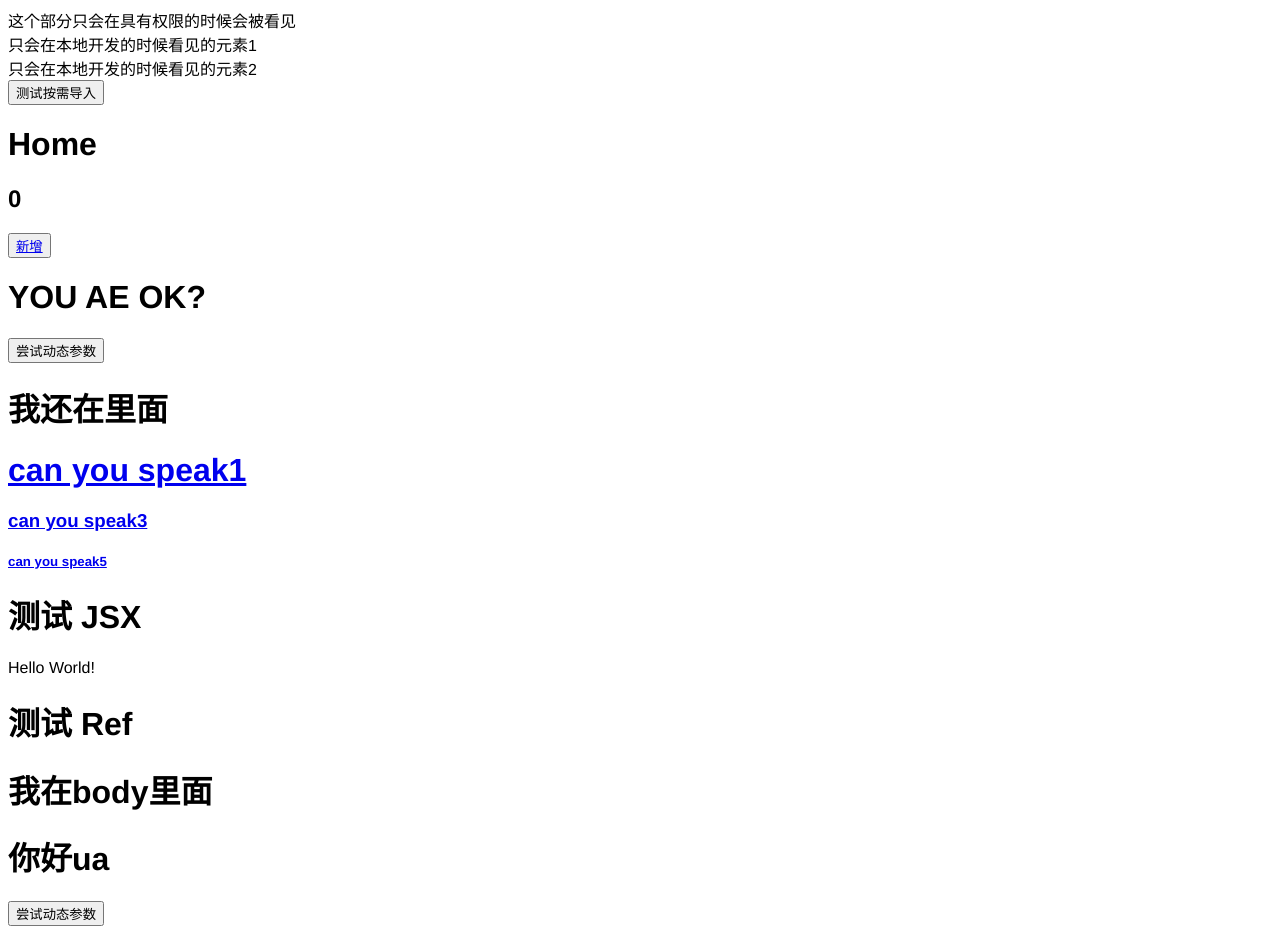
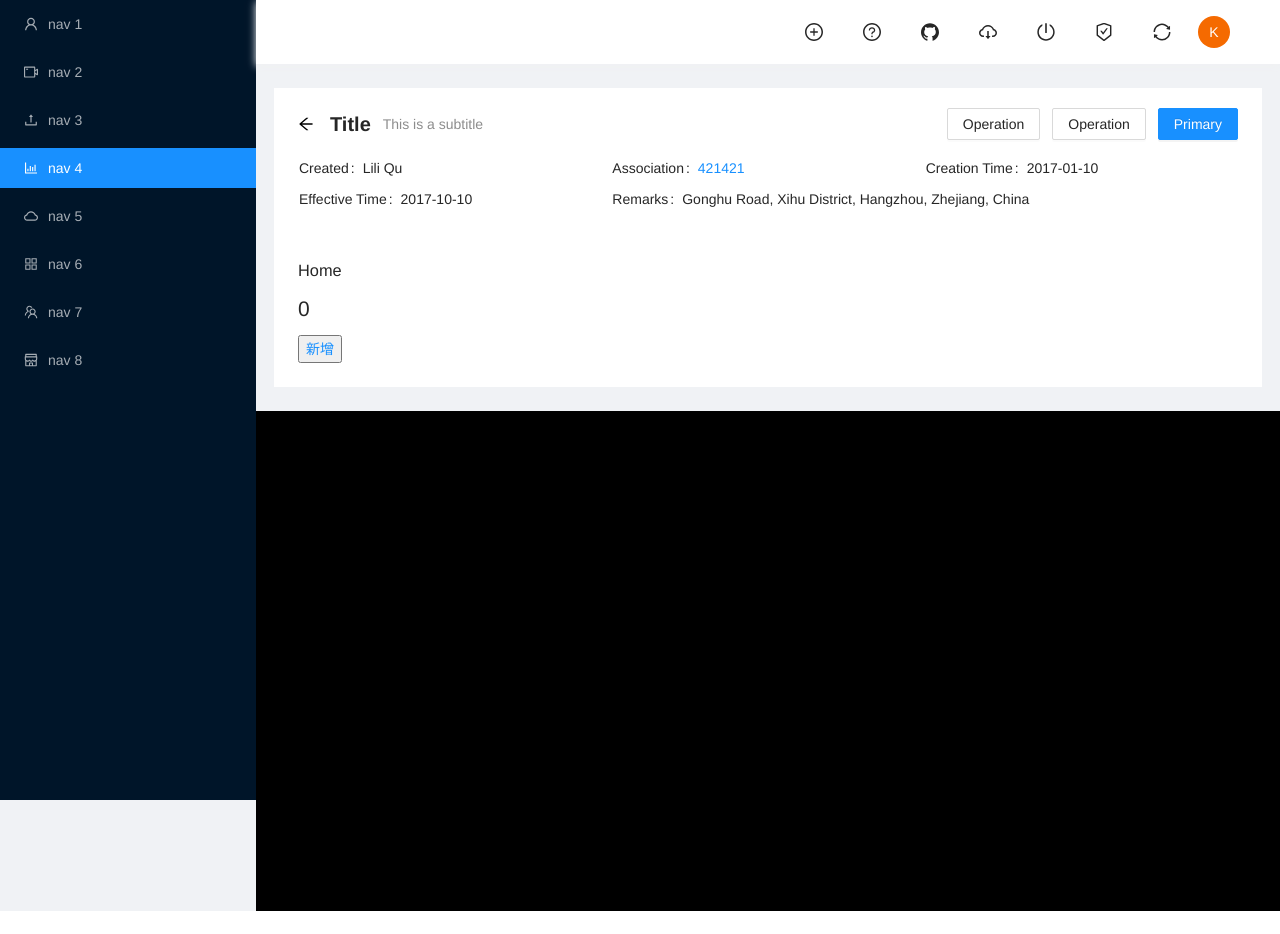
Before and after one commit to PARISHAPPYTIME/vue3-antd-admin-template, a Vue app: page /#/login in a window 1280 px wide. After the commit the page ends 911 px from the top, so only its background shows below. Built offline with nearby package versions, Linux system fonts and the light colour scheme.

Commit message:
搭建基础的ui样式模板

```diff
--- a/src/App.vue
+++ b/src/App.vue
@@ -1,42 +1,42 @@
 <script setup lang="ts">
-import { Button } from 'ant-design-vue'
-import { ref, onBeforeUpdate, watchEffect } from 'vue'
-// import type { InstanceType } from 'vue'
+// import { Button } from 'ant-design-vue'
+// import { ref, onBeforeUpdate, watchEffect } from 'vue'
+// // import type { InstanceType } from 'vue'
 
-import HelloWorld from '@/components/HelloWorld.vue'
-import TestTeleport from '@/components/TestTeleport.vue'
-import TestH from '@/components/TestH.vue'
-import TestJsx from '@/components/TestJsx'
-import TestFunctional from '@/components/TestFunctional'
-import TestRef from '@/components/TestRef.vue'
+// import HelloWorld from '@/components/HelloWorld.vue'
+// import TestTeleport from '@/components/TestTeleport.vue'
+// import TestH from '@/components/TestH.vue'
+// import TestJsx from '@/components/TestJsx'
+// import TestFunctional from '@/components/TestFunctional'
+// import TestRef from '@/components/TestRef.vue'
 
-// const list = reactive([1, 2, 3]);
-const divs = ref<any[]>([])
+// // const list = reactive([1, 2, 3]);
+// const divs = ref<any[]>([])
 
-// 确保在每次更新之前重置ref
-onBeforeUpdate(() => {
-    console.log(divs.value)
-    divs.value = []
-})
+// // 确保在每次更新之前重置ref
+// onBeforeUpdate(() => {
+//     console.log(divs.value)
+//     divs.value = []
+// })
 
-const showCode = (id: number, value: string) => {
-    // list.splice(1, 1)
-    console.log(id, value)
-}
+// const showCode = (id: number, value: string) => {
+//     // list.splice(1, 1)
+//     console.log(id, value)
+// }
 
-const root = ref<InstanceType<typeof HelloWorld>>()
-const testRef = ref<InstanceType<typeof TestRef>>()
+// const root = ref<InstanceType<typeof HelloWorld>>()
+// const testRef = ref<InstanceType<typeof TestRef>>()
 
-watchEffect(
-    () => {
-        console.log(root.value?.onNest?.('2')) // => <div>This is a root element</div>
-        console.log(root.value)
-        console.log(testRef.value?.isSuccess('123'))
-        console.log(testRef.value?.name)
-    },
-    // 在组件渲染之后执行副作用函数
-    { flush: 'post' },
-)
+// watchEffect(
+//     () => {
+//         console.log(root.value?.onNest?.('2')) // => <div>This is a root element</div>
+//         console.log(root.value)
+//         console.log(testRef.value?.isSuccess('123'))
+//         console.log(testRef.value?.name)
+//     },
+//     // 在组件渲染之后执行副作用函数
+//     { flush: 'post' },
+// )
 
 // 解析指令
 // const Permission = resolveDirective('permission');
@@ -46,7 +46,8 @@ watchEffect(
 </script>
 
 <template>
-    <div v-permission="['1826709444']">这个部分只会在具有权限的时候会被看见</div>
+    <router-view />
+    <!-- <div v-permission="['1826709444']">这个部分只会在具有权限的时候会被看见</div>
     <div v-localhost>只会在本地开发的时候看见的元素1</div>
     <div v-localhost="false">只会在本地开发的时候看见的元素2</div>
     <Button>测试按需导入</Button>
@@ -60,7 +61,7 @@ watchEffect(
     <test-functional label="h1">
         <h1>1111</h1>
     </test-functional>
-    <TestRef />
+    <TestRef /> -->
 </template>
 
 <style>
--- /dev/null
+++ b/src/components/icon-next/index.vue
@@ -0,0 +1,31 @@
+<script lang="ts">
+import { defineComponent } from 'vue'
+export default defineComponent({})
+</script>
+
+<template>
+    <div class="app-icon">
+        <slot></slot>
+    </div>
+</template>
+
+<style lang="less" scoped>
+.app-icon {
+    width: 44px;
+    height: 44px;
+    border-radius: 100px;
+    display: inline-flex;
+    justify-content: center;
+    align-items: center;
+    font-size: 18px;
+    transition: all 0.25s;
+    cursor: pointer;
+    &:hover {
+        background-color: rgb(230, 230, 230);
+    }
+}
+
+.app-icon + .app-icon {
+    margin-left: 14px;
+}
+</style>
--- /dev/null
+++ b/src/layout/index.less
@@ -0,0 +1,20 @@
+.app-layout-header {
+    background-color: white !important;
+    padding: 0;
+    position: sticky;
+    z-index: 100;
+    top: 0;
+    display: flex;
+    align-items: center;
+    justify-content: flex-end;
+    box-shadow: 0 2px 8px #f0f1f2;
+}
+
+.app-layout-footer {
+    min-height: 500px;
+    background-color: #000 !important;
+}
+
+.app-layout-content {
+    padding: 24px;
+}
--- /dev/null
+++ b/src/layout/index.vue
@@ -0,0 +1,161 @@
+<script lang="ts">
+import {
+    UserOutlined,
+    VideoCameraOutlined,
+    UploadOutlined,
+    BarChartOutlined,
+    CloudOutlined,
+    AppstoreOutlined,
+    TeamOutlined,
+    ShopOutlined,
+    PlusCircleOutlined,
+    QuestionCircleOutlined,
+    GithubOutlined,
+    CloudDownloadOutlined,
+    PoweroffOutlined,
+    SafetyCertificateOutlined,
+    SyncOutlined,
+} from '@ant-design/icons-vue'
+import IconNext from '@/components/icon-next/index.vue'
+import { defineComponent, ref } from 'vue'
+import './index.less'
+export default defineComponent({
+    components: {
+        UserOutlined,
+        VideoCameraOutlined,
+        UploadOutlined,
+        BarChartOutlined,
+        CloudOutlined,
+        AppstoreOutlined,
+        TeamOutlined,
+        ShopOutlined,
+        PlusCircleOutlined,
+        QuestionCircleOutlined,
+        GithubOutlined,
+        CloudDownloadOutlined,
+        PoweroffOutlined,
+        SafetyCertificateOutlined,
+        SyncOutlined,
+        IconNext,
+    },
+    setup() {
+        return {
+            selectedKeys: ref(['4']),
+        }
+    },
+})
+</script>
+
+<template>
+    <a-layout>
+        <a-layout-sider
+            :width="256"
+            :style="{
+                overflow: 'auto',
+                height: '100vh',
+                position: 'fixed',
+                left: 0,
+            }"
+        >
+            <div class="logo"></div>
+            <a-menu theme="dark" mode="inline" v-model:selectedKeys="selectedKeys">
+                <a-menu-item key="1">
+                    <user-outlined />
+                    <span class="nav-text">nav 1</span>
+                </a-menu-item>
+                <a-menu-item key="2">
+                    <video-camera-outlined />
+                    <span class="nav-text">nav 2</span>
+                </a-menu-item>
+                <a-menu-item key="3">
+                    <upload-outlined />
+                    <span class="nav-text">nav 3</span>
+                </a-menu-item>
+                <a-menu-item key="4">
+                    <bar-chart-outlined />
+                    <span class="nav-text">nav 4</span>
+                </a-menu-item>
+                <a-menu-item key="5">
+                    <cloud-outlined />
+                    <span class="nav-text">nav 5</span>
+                </a-menu-item>
+                <a-menu-item key="6">
+                    <appstore-outlined />
+                    <span class="nav-text">nav 6</span>
+                </a-menu-item>
+                <a-menu-item key="7">
+                    <team-outlined />
+                    <span class="nav-text">nav 7</span>
+                </a-menu-item>
+                <a-menu-item key="8">
+                    <shop-outlined />
+                    <span class="nav-text">nav 8</span>
+                </a-menu-item>
+            </a-menu>
+        </a-layout-sider>
+        <a-layout :style="{ marginLeft: '256px' }">
+            <a-layout-header class="app-layout-header">
+                <IconNext><PlusCircleOutlined /></IconNext>
+                <IconNext><QuestionCircleOutlined /></IconNext>
+                <IconNext><GithubOutlined /></IconNext>
+                <IconNext><CloudDownloadOutlined /></IconNext>
+                <IconNext><PoweroffOutlined /></IconNext>
+                <IconNext><SafetyCertificateOutlined /></IconNext>
+                <IconNext><SyncOutlined /></IconNext>
+                <a-avatar style="background-color: #f56a00; margin-left: 14px">K</a-avatar>
+            </a-layout-header>
+            <a-layout-content :style="{ margin: '24px 18px 24px', overflow: 'initial' }">
+                <div :style="{ background: '#fff' }">
+                    <a-page-header
+                        class="demo-page-header"
+                        title="Title"
+                        sub-title="This is a subtitle"
+                        @back="() => $router.go(-1)"
+                    >
+                        <template #extra>
+                            <a-button key="3">Operation</a-button>
+                            <a-button key="2">Operation</a-button>
+                            <a-button key="1" type="primary">Primary</a-button>
+                        </template>
+                        <a-descriptions size="small" :column="3">
+                            <a-descriptions-item label="Created">Lili Qu</a-descriptions-item>
+                            <a-descriptions-item label="Association">
+                                <a>421421</a>
+                            </a-descriptions-item>
+                            <a-descriptions-item label="Creation Time"
+                                >2017-01-10</a-descriptions-item
+                            >
+                            <a-descriptions-item label="Effective Time"
+                                >2017-10-10</a-descriptions-item
+                            >
+                            <a-descriptions-item label="Remarks">
+                                Gonghu Road, Xihu District, Hangzhou, Zhejiang, China
+                            </a-descriptions-item>
+                        </a-descriptions>
+                    </a-page-header>
+                    <div class="app-layout-content">
+                        <router-view />
+                    </div>
+                </div>
+            </a-layout-content>
+            <a-layout-footer class="app-layout-footer">
+                Ant Design ©2018 Created by Ant UED
+            </a-layout-footer>
+        </a-layout>
+    </a-layout>
+</template>
+
+<style>
+#components-layout-demo-fixed-sider .logo {
+    height: 32px;
+    background: rgba(255, 255, 255, 0.2);
+    margin: 16px;
+}
+.site-layout .site-layout-background {
+    background: #fff;
+}
+
+[data-theme='dark'] .site-layout .site-layout-background {
+    background: #141414;
+}
+</style>
--- a/src/main.ts
+++ b/src/main.ts
@@ -4,6 +4,7 @@ import App from './App.vue'
 import router, { setupRouter } from '@/router/index'
 import { setupPinia } from '@/store/index'
 import { setupDirective } from '@/directive/index'
+import { setupAntPlugin } from '@/plugins/antd'
 
 async function bootstrap() {
     const app = createApp(App)
@@ -11,6 +12,7 @@ async function bootstrap() {
     setupPinia(app)
     setupRouter(app)
     setupDirective(app)
+    setupAntPlugin(app)
 
     await router.isReady()
 
--- /dev/null
+++ b/src/plugins/antd.ts
@@ -0,0 +1,8 @@
+import type { App } from 'vue'
+
+import antd from 'ant-design-vue'
+import 'ant-design-vue/dist/antd.css'
+
+export const setupAntPlugin = (app: App) => {
+    app.use(antd)
+}
--- a/src/router/modules/basic.ts
+++ b/src/router/modules/basic.ts
@@ -1,24 +1,20 @@
 import { RouteRecordRaw } from 'vue-router'
+import BaseLayout from '@/layout/index.vue'
 
 export const basicRouter: RouteRecordRaw[] = [
     {
         path: '/',
-        component: () => import('@/views/home.vue'),
-    },
-    {
-        path: '/login',
-        component: () => import('@/views/home.vue'),
-    },
-    {
-        path: '/home',
-        component: () => import('@/views/home.vue'),
-    },
-    {
-        path: '/about',
-        component: () => import('@/views/about.vue'),
-    },
-    {
-        path: '/table',
-        component: () => import('@/views/table.vue'),
+        redirect: '/home',
+        component: BaseLayout,
+        children: [
+            {
+                path: 'login',
+                component: () => import('@/views/home.vue'),
+            },
+            {
+                path: 'table',
+                component: () => import('@/views/table.vue'),
+            },
+        ],
     },
 ]
--- a/vite.config.ts
+++ b/vite.config.ts
@@ -1,27 +1,30 @@
 import { defineConfig } from 'vite'
 import vue from '@vitejs/plugin-vue'
 import VueJsx from '@vitejs/plugin-vue-jsx'
-import styleImport from 'vite-plugin-style-import';
+// import styleImport from 'vite-plugin-style-import'
 import { resolve } from 'path'
 
 function pathResolve(dir: string) {
-  return resolve(process.cwd(), '.', dir);
+    return resolve(process.cwd(), '.', dir)
 }
 
 // https://vitejs.dev/config/
 export default defineConfig({
+    base: './',
     plugins: [
         vue(),
         VueJsx(),
-    styleImport({
-      libs: [{
-        libraryName: 'ant-design-vue',
-        esModule: true,
-        resolveStyle: (name) => {
-          return `ant-design-vue/es/${name}/style/css`;
-        },
-      }]
-    })
+        // styleImport({
+        //     libs: [
+        //         {
+        //             libraryName: 'ant-design-vue',
+        //             esModule: true,
+        //             resolveStyle: (name) => {
+        //                 return `ant-design-vue/es/${name}/style/css`
+        //             },
+        //         },
+        //     ],
+        // }),
     ],
     resolve: {
         alias: [
@@ -29,6 +32,6 @@ export default defineConfig({
                 find: /@\//,
                 replacement: pathResolve('src') + '/',
             },
-    ]
+        ],
     },
 })
```
Lines whose indentation alone changed are shown as unchanged.
